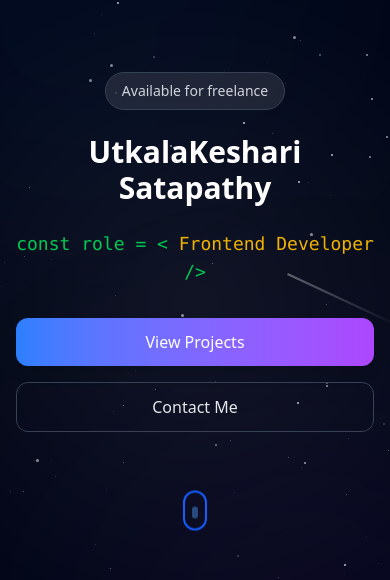
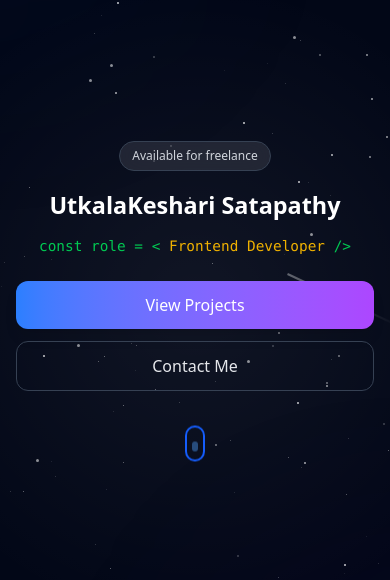
Before and after one commit to utkalakeshari-satapathy2004/portfolio, a Next.js app: page / in a window 390 px wide. Shown: the part 118-698 px from the top of the page. Built offline with nearby package versions, Linux system fonts and the light colour scheme; no server answers.

Commit message:
update responsiv

```diff
--- a/src/pages/HeroPage.jsx
+++ b/src/pages/HeroPage.jsx
@@ -19,32 +19,29 @@ const HeroPage = () => {
   return (
     <section
       id="home"
-      className="relative w-full min-h-screen flex items-center justify-center overflow-hidden px-4 sm:px-6
+      className="relative w-full min-h-screen flex items-center justify-center overflow-hidden
+      px-4 sm:px-6 md:px-10
       bg-gradient-to-br from-white via-blue-50 to-purple-100
       dark:bg-[#020717]"
     >
-      {/* ===== LIGHT MODE BACKGROUND (NEW) ===== */}
+      {/* ===== LIGHT MODE BACKGROUND (UNCHANGED + RESPONSIVE SIZE) ===== */}
       <div className="absolute inset-0 dark:hidden">
-        {/* BASE GRADIENT */}
         <div className="absolute inset-0 bg-gradient-to-br from-white via-blue-50 to-purple-100" />
 
-        {/* SOFT CENTER LIGHT */}
         <div className="absolute inset-0
           bg-[radial-gradient(circle_at_center,rgba(0,0,0,0.05),transparent_70%)]"
         />
 
-        {/* GLOW BLOBS */}
-        <div className="absolute w-[35rem] h-[35rem] bg-blue-400/20 blur-[120px] rounded-full -top-20 -left-20" />
-        <div className="absolute w-[30rem] h-[30rem] bg-purple-400/20 blur-[120px] rounded-full -bottom-20 -right-20" />
+        {/* responsive blobs */}
+        <div className="absolute w-[18rem] h-[18rem] sm:w-[35rem] sm:h-[35rem] bg-blue-400/20 blur-[120px] rounded-full -top-20 -left-20" />
+        <div className="absolute w-[16rem] h-[16rem] sm:w-[30rem] sm:h-[30rem] bg-purple-400/20 blur-[120px] rounded-full -bottom-20 -right-20" />
       </div>
 
-      {/* ===== YOUR DARK THEME (UNCHANGED) ===== */}
+      {/* ===== DARK THEME (NOTHING REMOVED) ===== */}
       <div className="absolute inset-0 overflow-hidden hidden dark:block">
 
-        {/* BASE */}
         <div className="absolute inset-0 bg-[#020717]" />
 
-        {/* SOFT CENTER LIGHT */}
         <div className="absolute inset-0
             bg-[radial-gradient(circle_at_center,rgba(255,255,255,0.06),transparent_70%)]"
         />
@@ -99,31 +96,32 @@ const HeroPage = () => {
           <span className="shooting-star delay-2000" />
         </div>
 
-        {/* CORNER GLOW */}
-        <div className="absolute w-[30rem] h-[30rem] bg-blue-900/10 blur-[120px] rounded-full top-[-10rem] left-[-10rem]" />
-        <div className="absolute w-[30rem] h-[30rem] bg-purple-900/10 blur-[120px] rounded-full bottom-[-10rem] right-[-10rem]" />
+        {/* CORNER GLOW (responsive tweak only) */}
+        <div className="absolute w-[18rem] h-[18rem] sm:w-[30rem] sm:h-[30rem] bg-blue-900/10 blur-[120px] rounded-full top-[-10rem] left-[-10rem]" />
+        <div className="absolute w-[18rem] h-[18rem] sm:w-[30rem] sm:h-[30rem] bg-purple-900/10 blur-[120px] rounded-full bottom-[-10rem] right-[-10rem]" />
 
       </div>
 
       {/* ===== CONTENT ===== */}
-      <div className="relative z-10 max-w-5xl text-center">
+      <div className="relative z-10 w-full max-w-5xl text-center">
 
         {/* BADGE */}
         <motion.div
           initial={{ opacity: 0, y: 20 }}
           animate={{ opacity: 1, y: 0 }}
-          className="inline-block mb-6 px-4 py-2 rounded-full border border-gray-300
-          bg-white/60 backdrop-blur-md text-sm text-gray-700
+          className="inline-block mb-5 px-3 py-1.5 sm:px-4 sm:py-2 rounded-full border border-gray-300
+          bg-white/60 backdrop-blur-md text-xs sm:text-sm text-gray-700
           dark:border-gray-700 dark:bg-white/10 dark:text-gray-300"
         >
           Available for freelance
         </motion.div>
 
-        {/* TITLE */}
+        {/* TITLE (responsive only) */}
         <motion.h1
           initial={{ opacity: 0, y: 40 }}
           animate={{ opacity: 1, y: 0 }}
-          className="text-3xl sm:text-6xl md:text-7xl font-bold
+          className="font-bold leading-tight
+          text-[clamp(1rem,6vw,5rem)]
           bg-gradient-to-r from-blue-500 via-indigo-500 to-purple-500
           bg-clip-text text-transparent
           dark:text-white dark:bg-none"
@@ -135,7 +133,9 @@ const HeroPage = () => {
         <motion.p
           initial={{ opacity: 0, y: 30 }}
           animate={{ opacity: 1, y: 0 }}
-          className="mt-6 text-lg md:text-xl text-gray-600 dark:text-gray-400 font-mono"
+          className="mt-4 sm:mt-6
+          text-[clamp(0.9rem,2.5vw,1.2rem)]
+          text-gray-600 dark:text-gray-400 font-mono"
         >
           <span className="text-green-500">{`const role = `}</span>
           <span className="text-yellow-500">
@@ -146,10 +146,10 @@ const HeroPage = () => {
         </motion.p>
 
         {/* BUTTONS */}
-        <div className="mt-8 flex flex-col sm:flex-row justify-center gap-4">
+        <div className="mt-6 sm:mt-8 flex flex-col sm:flex-row justify-center gap-3 sm:gap-4">
           <button
             onClick={() => handleScroll("projects")}
-            className="px-6 py-3 rounded-xl
+            className="w-full sm:w-auto px-6 py-3 rounded-xl
             bg-gradient-to-r from-blue-500 to-purple-500
             text-white shadow-lg hover:scale-105 transition"
           >
@@ -158,7 +158,7 @@ const HeroPage = () => {
 
           <button
             onClick={() => handleScroll("contact")}
-            className="px-6 py-3 rounded-xl border border-gray-300
+            className="w-full sm:w-auto px-6 py-3 rounded-xl border border-gray-300
             text-gray-800 hover:bg-gray-100 transition
             dark:border-gray-700 dark:text-gray-200 dark:hover:bg-white/10"
           >
@@ -171,14 +171,14 @@ const HeroPage = () => {
           initial={{ opacity: 0 }}
           animate={{ opacity: 1 }}
           transition={{ delay: 1 }}
-          className="mt-16 flex justify-center"
+          className="mt-10 sm:mt-16 flex justify-center"
         >
           <div
             onClick={() => handleScroll("about")}
             className="flex flex-col items-center gap-2 cursor-pointer"
           >
-            <div className="w-6 h-10 border-2 border-blue-400 dark:border-blue-600 rounded-full flex justify-center p-1 animate-float">
-              <div className="w-1.5 h-3 bg-blue-500 dark:bg-blue-400 rounded-full animate-scroll"></div>
+            <div className="w-5 h-9 sm:w-6 sm:h-10 border-2 border-blue-400 dark:border-blue-600 rounded-full flex justify-center p-1 animate-float">
+              <div className="w-1.5 h-2.5 sm:h-3 bg-blue-500 dark:bg-blue-400 rounded-full animate-scroll"></div>
             </div>
           </div>
         </motion.div>
--- a/src/pages/Skills.jsx
+++ b/src/pages/Skills.jsx
@@ -14,6 +14,7 @@ const skills = [
     { name: "Git", img: "https://cdn.jsdelivr.net/gh/devicons/devicon/icons/git/git-original.svg", },
     { name: "GitHub", img: "https://cdn.jsdelivr.net/gh/devicons/devicon/icons/github/github-original.svg", },
     // { name: "Express", img: "https://cdn.jsdelivr.net/gh/devicons/devicon/icons/express/express-original.svg" },
+    // { name: "PostgreSQL", img: "https://cdn.jsdelivr.net/gh/devicons/devicon/icons/postgresql/postgresql-original.svg",     }
 ];
 
 const Skills = () => {
```
